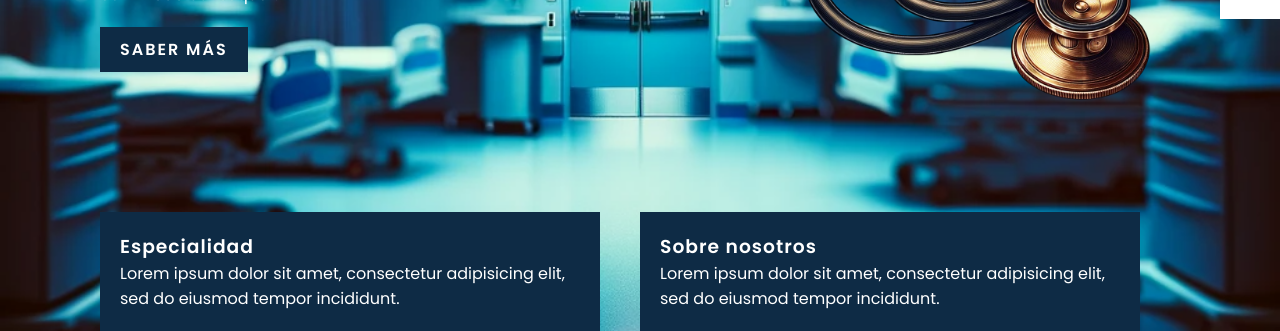
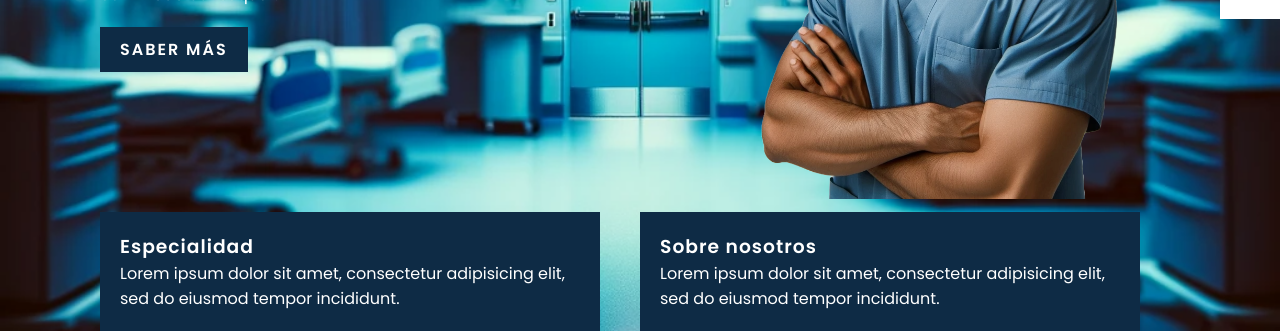
Before and after one commit to Belkim/MedsaWEB, a plain HTML site: page index.html in a window 1280 px wide. Shown: the part 469-800 px from the top of the page. Drawn offline with Linux system fonts and the light colour scheme.

```diff
--- a/index.html
+++ b/index.html
@@ -11,7 +11,7 @@
 			<div class="toggle"></div>
 		</header>
 		<img src="hospi2.png" class="bg">
-		<img src="esteto.png" class="esteto">
+		<img src="doctor2.png" class="esteto">
 		<div class="content">
 			<h2>Clínica de Especialidades Quirúrgicas<br><span>MEDSA</span></h2>
 			<p>Lorem ipsum dolor sit amet, consectetur adipisicing elit, sed do eiusmod
--- a/style.css
+++ b/style.css
@@ -70,7 +70,7 @@
 	position: absolute;
 	bottom: 10;
 	right: 100px;
-	max-height: 50%;
+	max-height: 67%;
 	z-index: 100;
 }
 .content
```
Also changed, not shown: doctor2.png (added).
